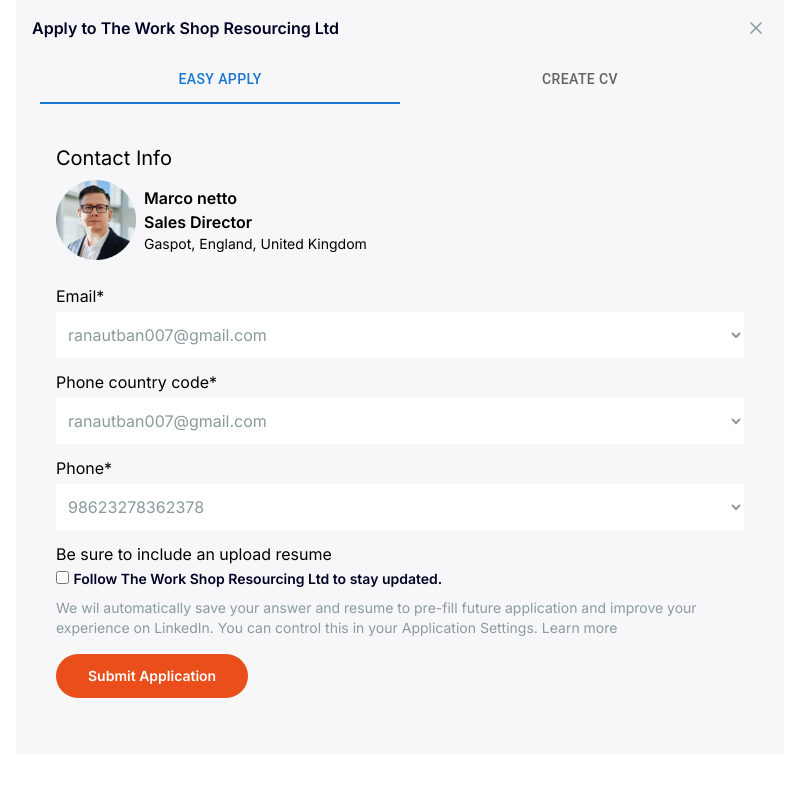
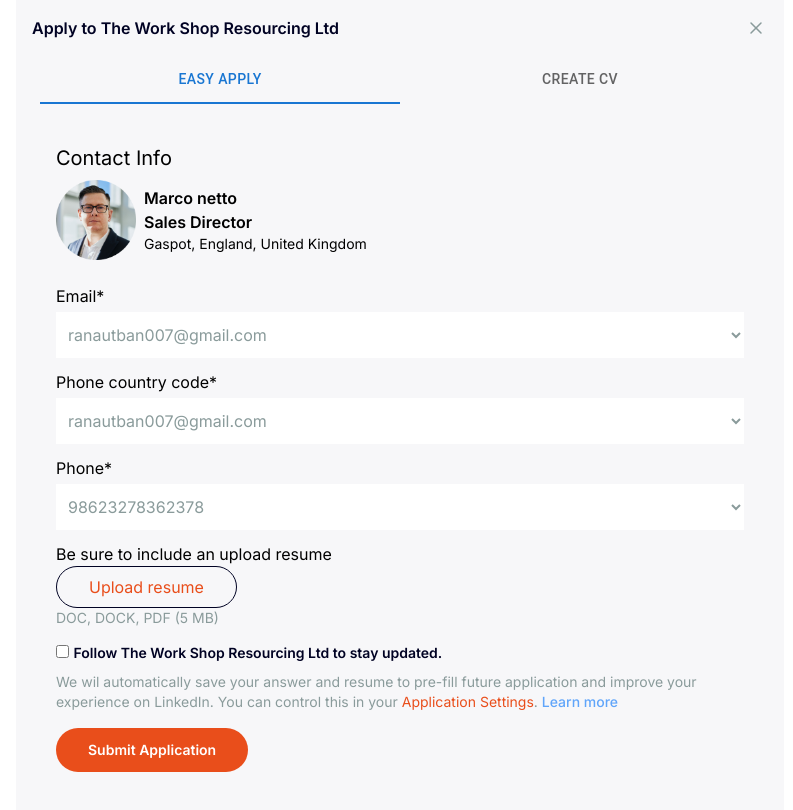
Before and after one commit to AmineElkhalidy/alphawave, a React (Vite) app: page /topics in a window 1280 px wide. Shown: the top 810 px of the page, without its empty margins (240-1033 px from the left). Built offline with nearby package versions, Linux system fonts and the light colour scheme.

Commit message:
Pushing changes...

```diff
--- a/src/components/Apply.jsx
+++ b/src/components/Apply.jsx
@@ -62,6 +62,21 @@
 
         <div className="">
           <p className="">Be sure to include an upload resume</p>
+          <div className="mb-3">
+            <label
+              htmlFor="resume"
+              className="inline-block test-sm px-8 py-2 rounded-full border border-darkBlue text-darkOrange"
+            >
+              Upload resume
+            </label>
+            <input
+              id="resume"
+              type="file"
+              accept="image/png, image/jpeg"
+              style={{ display: "none", visibility: "none" }}
+            />
+            <p className="text-textGray text-sm">DOC, DOCK, PDF (5 MB)</p>
+          </div>
         </div>
 
         <div className="">
@@ -72,7 +87,9 @@
           <p className="text-sm text-textGray mt-2">
             We wil automatically save your answer and resume to pre-fill future
             application and improve your experience on LinkedIn. You can control
-            this in your Application Settings. Learn more
+            this in your{" "}
+            <span className="text-darkOrange">Application Settings</span>.{" "}
+            <a className="text-blue-400 font-medium">Learn more</a>
           </p>
         </div>
 
```
